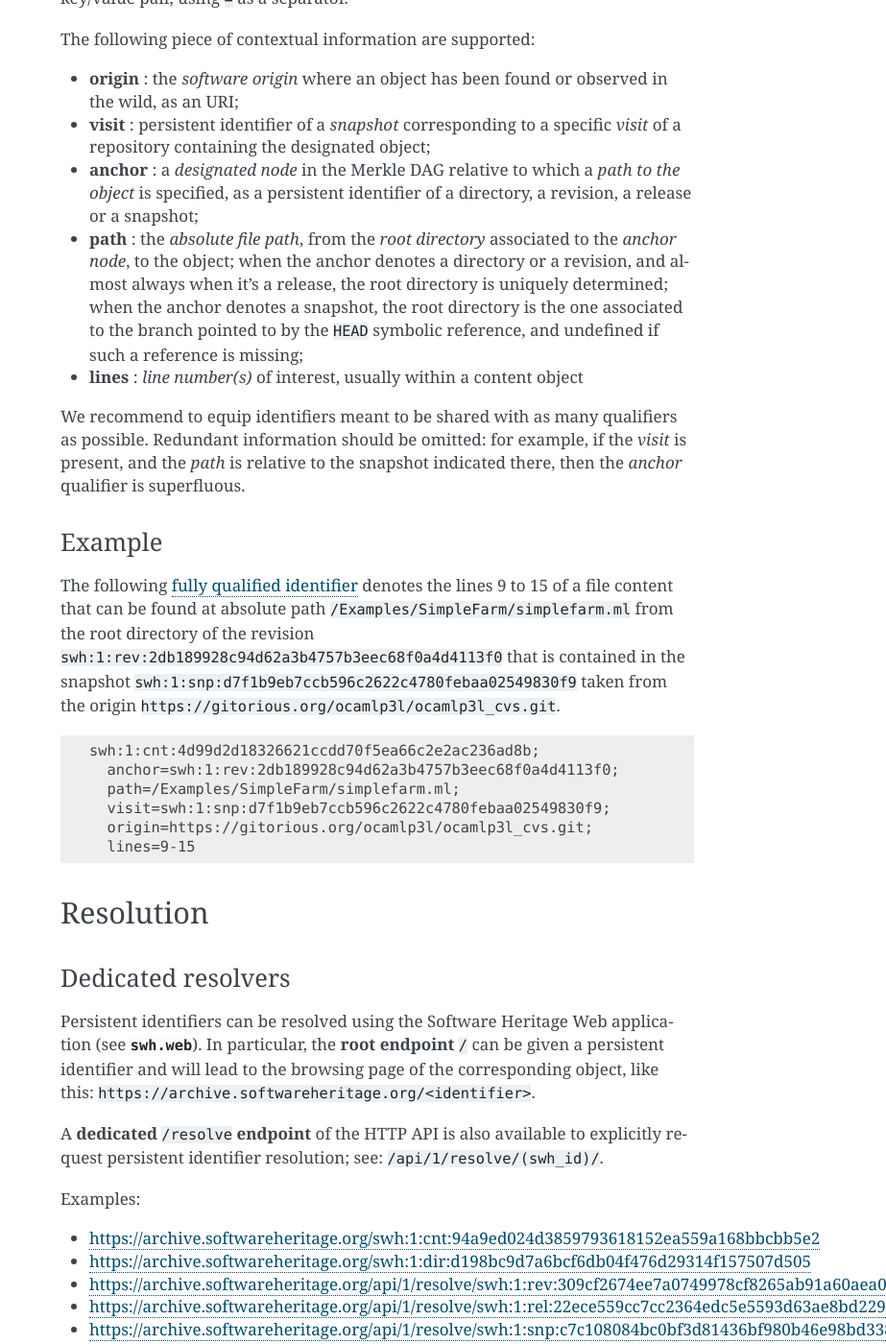
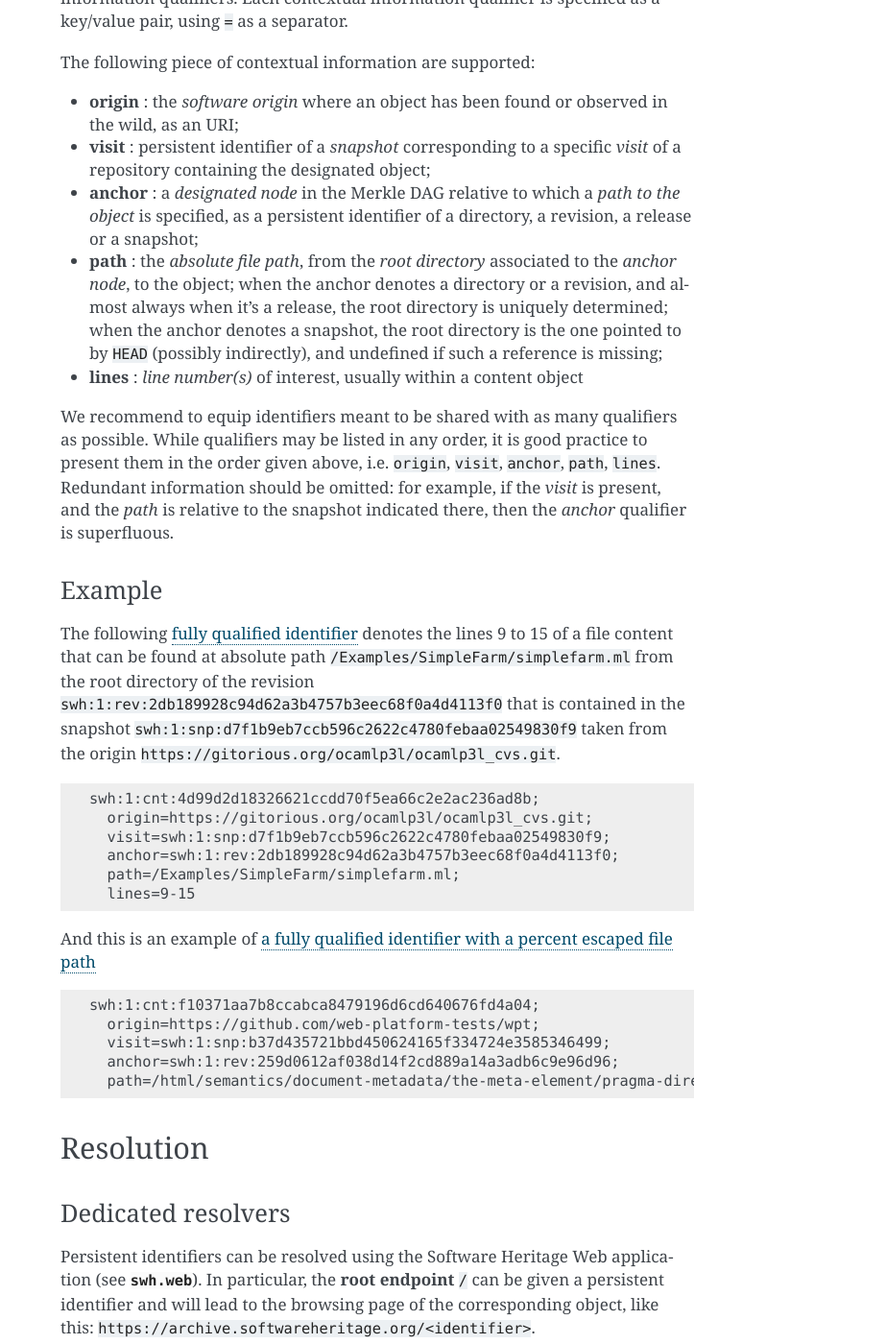
Before and after one commit to SoftwareHeritage/swh-model, a Sphinx documentation site: the page built from docs/persistent-identifiers.rst, in a window 1280 px wide and 1400 px high, scrolled down 3514 px. Shown: the whole window at 96% size, without its empty margins (357-1280 px from the left). Built offline with Sphinx 7.4.7, drawn with Linux system fonts in a browser that asks for light colours; pages that are not in the unit, such as notebooks, are missing from menus; cross-references to code outside the pages are shown as plain code; some of the changed text lies outside the part shown.

Commit message:
Further clarifications in the PID extension

```diff
--- a/docs/persistent-identifiers.rst
+++ b/docs/persistent-identifiers.rst
@@ -160,13 +160,13 @@
   <origin_ctxt> ::= ";" "origin" "=" <url>
   <visit_ctxt> ::= ";" "visit" "=" <identifier>
   <anchor_ctxt> ::= ";" "anchor" "=" <identifier>
-  <path_ctxt> ::= ";" "path" "=" <path_absolute_encoded>
+  <path_ctxt> ::= ";" "path" "=" <path_absolute_escaped>
   <lines_ctxt> ::= ";" "lines" "=" <line_number> ["-" <line_number>]
   <line_number> ::= <dec_digit> +
   <url> ::= (* RFC 3986 compliant URLs *)
-  <path_absolute_encoded> ::= (* RFC 3986 compliant absolute file path, percent-encoded *)
+  <path_absolute_escaped> ::= (* RFC 3986 compliant absolute file path, percent-encoded *)
 
-Here ``<path_absolude_encoded>`` is a percent-encoded version of the ``<path_absolute>`` in `Section 3.3 of RFC 3986 <https://tools.ietf.org/html/rfc3986#section-3.3>`_
+Here ``<path_absolute_escaped>`` is the ``<path_absolute>`` in `Section 3.3 of RFC 3986 <https://tools.ietf.org/html/rfc3986#section-3.3>`_ where all occurrences of ``;`` and ``%`` must be percent-encoded (as `%3B` and `%25` respectively).
 
 Semantics
 ---------
@@ -185,19 +185,21 @@
 * **path** : the *absolute file path*, from the *root directory* associated to the *anchor node*, to the object;
   when the anchor denotes a directory or a revision, and almost always when it's a release,
   the root directory is uniquely determined; when the anchor denotes a snapshot, the root
-  directory is the one associated to the branch pointed to by the ``HEAD`` symbolic reference,
+  directory is the one pointed to by ``HEAD`` (possibly indirectly),
   and undefined if such a reference is missing;
 * **lines** : *line number(s)* of interest, usually within a content object
 
 We recommend to equip identifiers meant to be shared with as many qualifiers as
-possible. Redundant information should be omitted: for example, if the *visit*
+possible. While qualifiers may be listed in any order, it is good practice
+to present them in the order given above, i.e. ``origin``, ``visit``, ``anchor``, ``path``, ``lines``.
+Redundant information should be omitted: for example, if the *visit*
 is present, and the *path* is relative to the snapshot indicated there, then the
 *anchor* qualifier is superfluous.
 
 Example
 -------
 
-The following `fully qualified identifier <https://archive.softwareheritage.org/swh:1:cnt:4d99d2d18326621ccdd70f5ea66c2e2ac236ad8b;anchor=swh:1:rev:2db189928c94d62a3b4757b3eec68f0a4d4113f0;path=/Examples/SimpleFarm/simplefarm.ml;visit=swh:1:snp:d7f1b9eb7ccb596c2622c4780febaa02549830f9;origin=https://gitorious.org/ocamlp3l/ocamlp3l_cvs.git;lines=9-15>`_
+The following `fully qualified identifier <https://archive.softwareheritage.org/swh:1:cnt:4d99d2d18326621ccdd70f5ea66c2e2ac236ad8b;;origin=https://gitorious.org/ocamlp3l/ocamlp3l_cvs.git;visit=swh:1:snp:d7f1b9eb7ccb596c2622c4780febaa02549830f9;anchor=swh:1:rev:2db189928c94d62a3b4757b3eec68f0a4d4113f0;path=/Examples/SimpleFarm/simplefarm.ml;lines=9-15>`_
 denotes the lines 9 to 15 of a file content that
 can be found at absolute path ``/Examples/SimpleFarm/simplefarm.ml`` from the root directory
 of the revision ``swh:1:rev:2db189928c94d62a3b4757b3eec68f0a4d4113f0`` that is contained
@@ -207,11 +209,23 @@
 .. code-block:: url
 
   swh:1:cnt:4d99d2d18326621ccdd70f5ea66c2e2ac236ad8b;
+    origin=https://gitorious.org/ocamlp3l/ocamlp3l_cvs.git;
+    visit=swh:1:snp:d7f1b9eb7ccb596c2622c4780febaa02549830f9;
     anchor=swh:1:rev:2db189928c94d62a3b4757b3eec68f0a4d4113f0;
     path=/Examples/SimpleFarm/simplefarm.ml;
-    visit=swh:1:snp:d7f1b9eb7ccb596c2622c4780febaa02549830f9;
-    origin=https://gitorious.org/ocamlp3l/ocamlp3l_cvs.git;
     lines=9-15
+
+
+And this is an example of `a fully qualified identifier with a percent escaped file path <https://archive.softwareheritage.org/swh:1:cnt:f10371aa7b8ccabca8479196d6cd640676fd4a04;origin=https://github.com/web-platform-tests/wpt;visit=swh:1:snp:b37d435721bbd450624165f334724e3585346499;anchor=swh:1:rev:259d0612af038d14f2cd889a14a3adb6c9e96d96;path=/html/semantics/document-metadata/the-meta-element/pragma-directives/attr-meta-http-equiv-refresh/support/x%3Burl=foo/>`_
+
+.. code-block:: url
+
+  swh:1:cnt:f10371aa7b8ccabca8479196d6cd640676fd4a04;
+    origin=https://github.com/web-platform-tests/wpt;
+    visit=swh:1:snp:b37d435721bbd450624165f334724e3585346499;
+    anchor=swh:1:rev:259d0612af038d14f2cd889a14a3adb6c9e96d96;
+    path=/html/semantics/document-metadata/the-meta-element/pragma-directives/attr-meta-http-equiv-refresh/support/x%3Burl=foo/
+
 
 Resolution
 ==========
```
